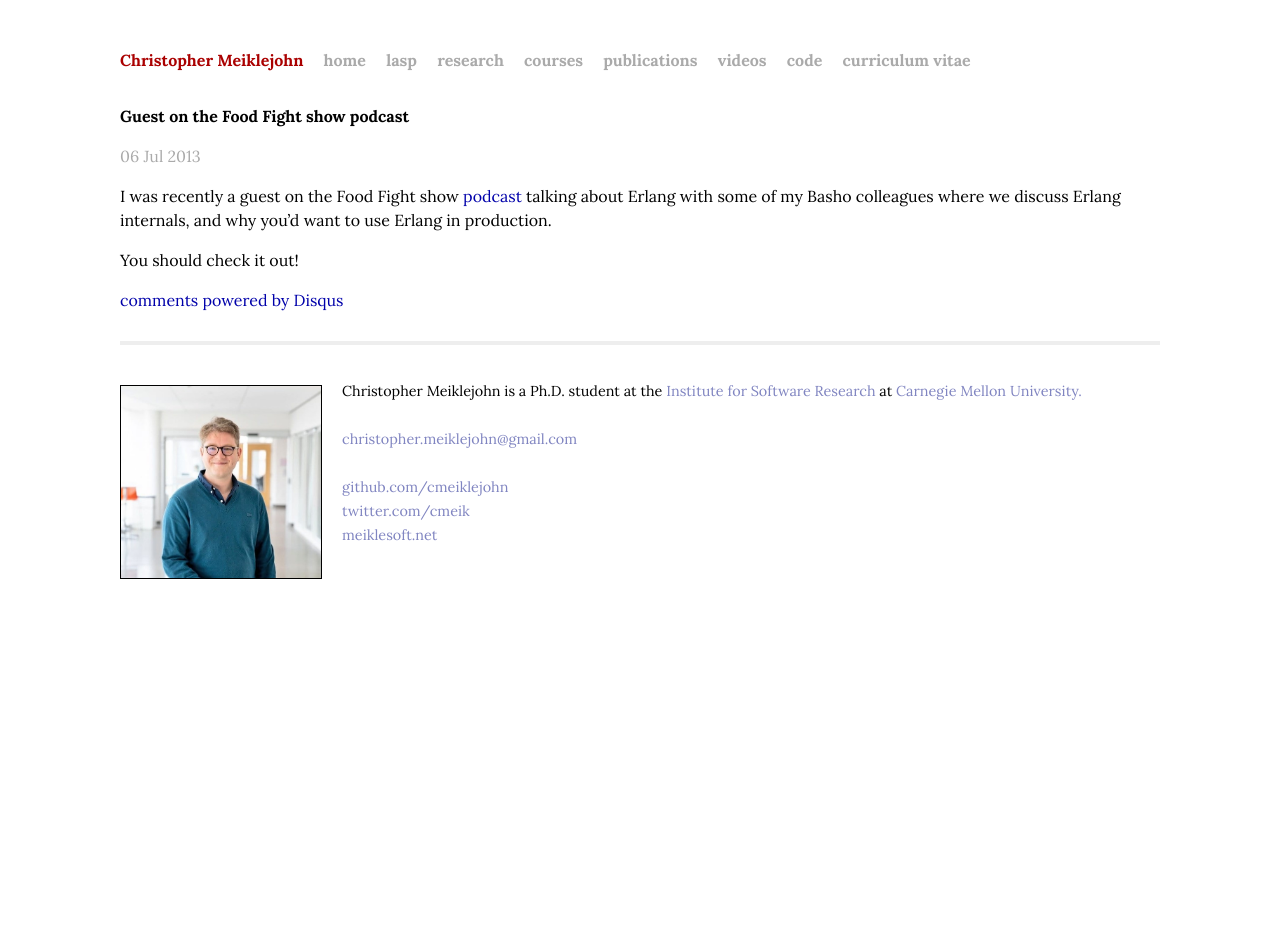
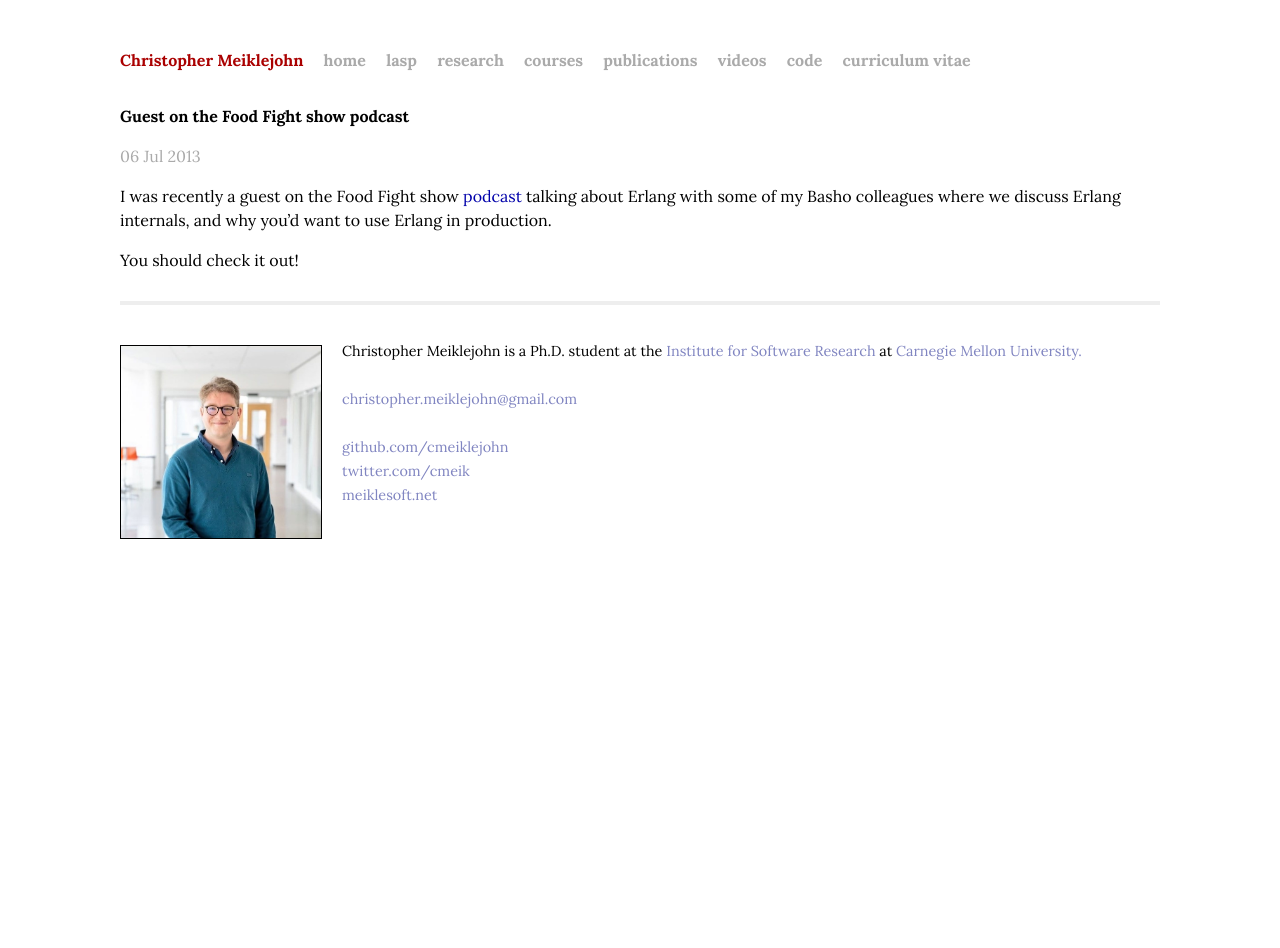
Before and after one commit to cmeiklejohn/cmeiklejohn.github.io, a Jekyll site: the page built from _posts/2013-07-06-guest-on-the-food-fight-show-podcast.markdown, in a window 1280 px wide. Built offline with Jekyll 4.4.1, drawn with Linux system fonts in a browser that asks for light colours; comment, search, counter and statistics services are not loaded; some of the changed lines change nothing that is shown.

Commit message:
Remove comments

```diff
--- a/_layouts/post.html
+++ b/_layouts/post.html
@@ -7,16 +7,3 @@
 <div id="post">
 {{ content }}
 </div>
-
-<div id="disqus_thread"></div>
-<script type="text/javascript">
-    var disqus_shortname = 'christophermeiklejohn';
-
-    (function() {
-        var dsq = document.createElement('script'); dsq.type = 'text/javascript'; dsq.async = true;
-        dsq.src = '//' + disqus_shortname + '.disqus.com/embed.js';
-        (document.getElementsByTagName('head')[0] || document.getElementsByTagName('body')[0]).appendChild(dsq);
-    })();
-</script>
-<noscript>Please enable JavaScript to view the <a href="http://disqus.com/?ref_noscript">comments powered by Disqus.</a></noscript>
-<a href="http://disqus.com" class="dsq-brlink">comments powered by <span class="logo-disqus">Disqus</span></a>
```
